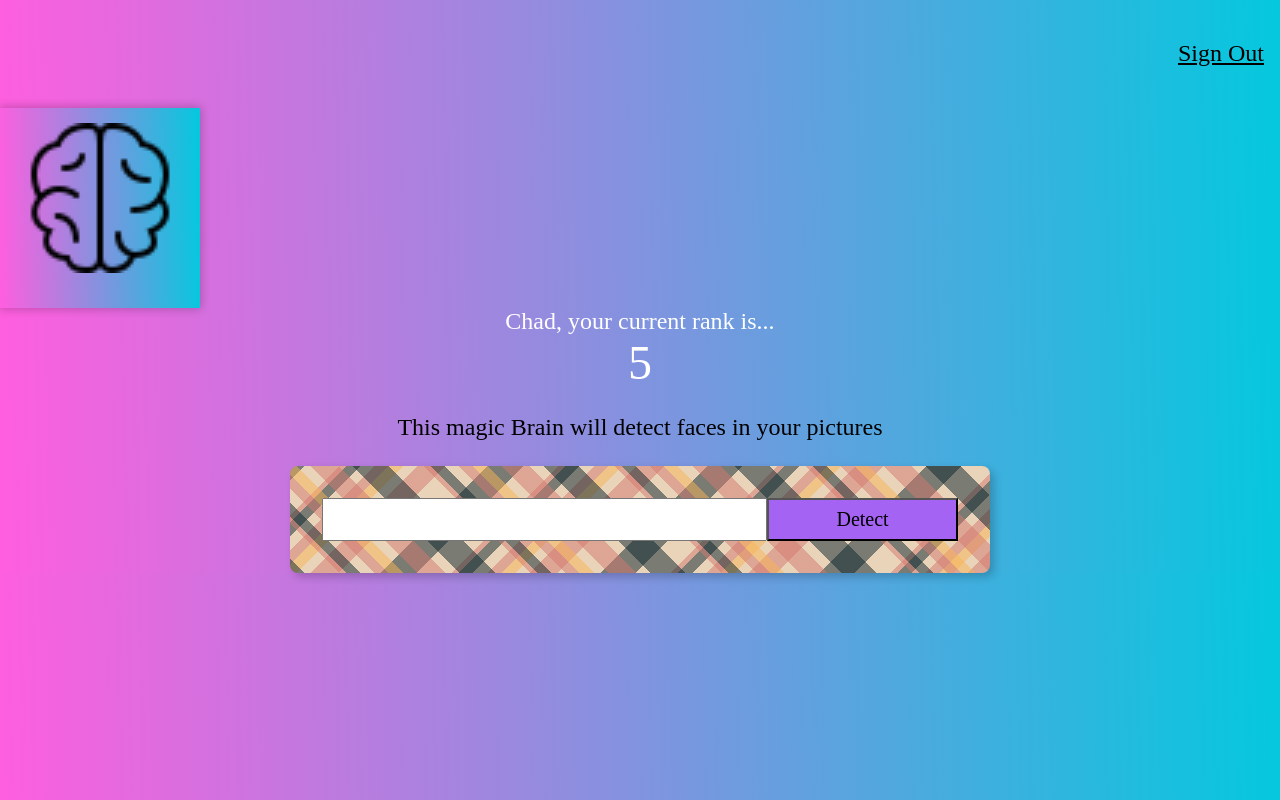
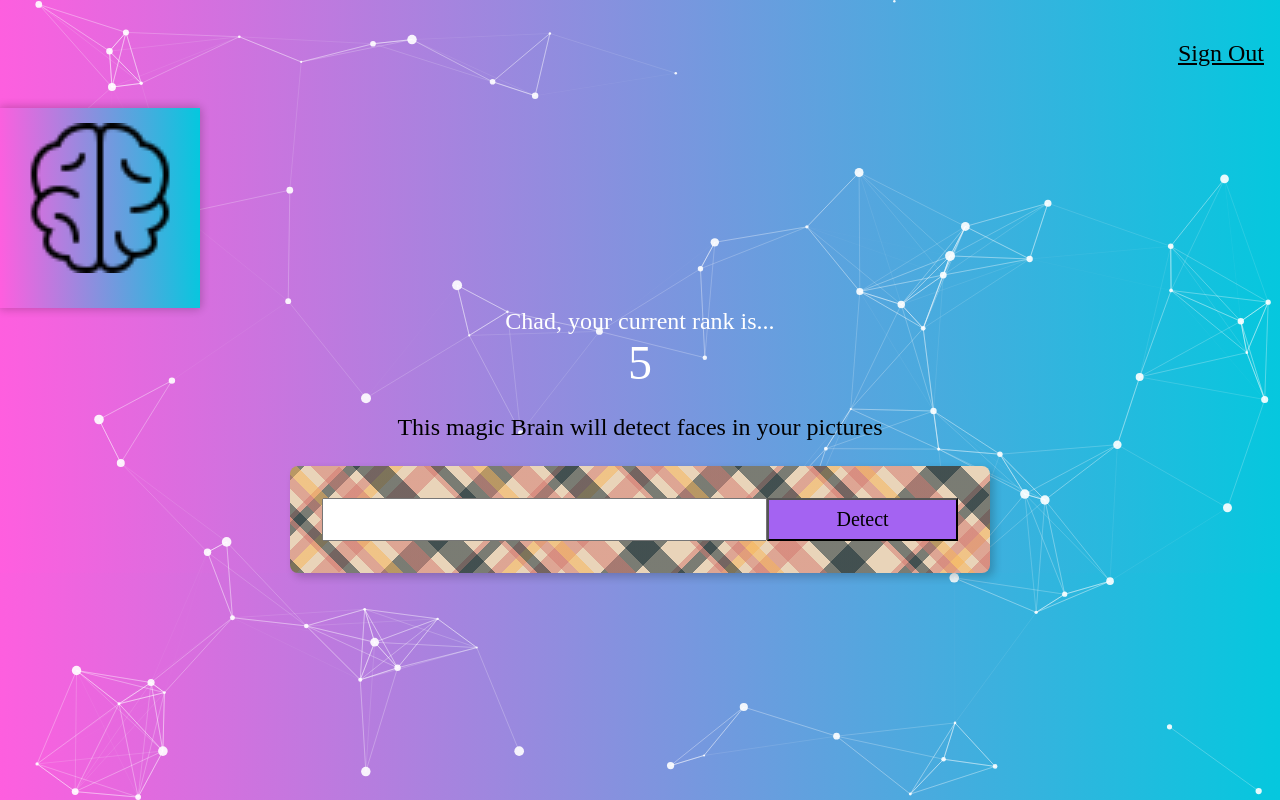
Before and after one commit to ChadEvenrud/facerec, a React (Create React App) app: page / in a window 1280 px wide. Built offline with nearby package versions, Linux system fonts and the light colour scheme.

Commit message:
Added new particle background to main app

```diff
--- a/package.json
+++ b/package.json
@@ -13,6 +13,7 @@
     "react-scripts": "5.0.1",
     "react-tsparticles": "^2.0.6",
     "tachyons": "^4.12.0",
+    "tsparticles": "^2.0.6",
     "web-vitals": "^2.1.4"
   },
   "scripts": {
--- a/src/App.css
+++ b/src/App.css
@@ -1,16 +1,5 @@
 .App {
     text-align: center;
-}
-
-.App-logo {
-    height: 40vmin;
-    pointer-events: none;
-}
-
-@media (prefers-reduced-motion: no-preference) {
-    .App-logo {
-        animation: App-logo-spin infinite 20s linear;
-    }
 }
 
 .center {
@@ -18,26 +7,7 @@
     justify-content: center;
 }
 
-.App-header {
-    background-color: #282c34;
-    min-height: 100vh;
-    display: flex;
-    flex-direction: column;
-    align-items: center;
-    justify-content: center;
-    font-size: calc(10px + 2vmin);
-    color: white;
+.particles {
+    position: fixed;
+    z-index: -1;
 }
-
-.App-link {
-    color: #61dafb;
-}
-
-@keyframes App-logo-spin {
-    from {
-        transform: rotate(0deg);
-    }
-    to {
-        transform: rotate(360deg);
-    }
-}
--- a/src/App.js
+++ b/src/App.js
@@ -3,10 +3,12 @@
 import Logo from "./components/Logo/Logo";
 import ImageLinkForm from "./components/ImageLinkForm/ImageLinkForm";
 import Rank from "./components/Rank/Rank";
+import ParticlesApp from "./components/Particles/Particles";
 
 function App() {
   return (
     <div className="App">
+      <ParticlesApp className="particles" />
       <Navigation />
       <Logo />
       <Rank />
--- /dev/null
+++ b/src/components/Particles/Particles.js
@@ -0,0 +1,95 @@
+import Particles from "react-tsparticles";
+import { loadFull } from "tsparticles";
+
+const ParticlesApp = () => {
+  const particlesInit = async (main) => {
+    console.log(main);
+
+    // you can initialize the tsParticles instance (main) here, adding custom shapes or presets
+    // this loads the tsparticles package bundle, it's the easiest method for getting everything ready
+    // starting from v2 you can add only the features you need reducing the bundle size
+    await loadFull(main);
+  };
+
+  const particlesLoaded = (container) => {
+    console.log(container);
+  };
+  return (
+    <Particles
+      className="particles"
+      id="tsparticles"
+      init={particlesInit}
+      loaded={particlesLoaded}
+      options={{
+        background: {},
+        fpsLimit: 120,
+        interactivity: {
+          events: {
+            onClick: {
+              enable: true,
+              mode: "push",
+            },
+            onHover: {
+              enable: true,
+              mode: "repulse",
+            },
+            resize: true,
+          },
+          modes: {
+            push: {
+              quantity: 4,
+            },
+            repulse: {
+              distance: 200,
+              duration: 0.4,
+            },
+          },
+        },
+        particles: {
+          color: {
+            value: "#ffffff",
+          },
+          links: {
+            color: "#ffffff",
+            distance: 150,
+            enable: true,
+            opacity: 0.5,
+            width: 1,
+          },
+          collisions: {
+            enable: true,
+          },
+          move: {
+            direction: "none",
+            enable: true,
+            outModes: {
+              default: "bounce",
+            },
+            random: false,
+            speed: 6,
+            straight: false,
+          },
+          number: {
+            density: {
+              enable: true,
+              area: 800,
+            },
+            value: 80,
+          },
+          opacity: {
+            value: 0.9,
+          },
+          shape: {
+            type: "circle",
+          },
+          size: {
+            value: { min: 1, max: 5 },
+          },
+        },
+        detectRetina: true,
+      }}
+    />
+  );
+};
+
+export default ParticlesApp;
```
Also changed, not shown: test.js (+13 -0 lines), 1 other file (tests, documents, lock files or other folders).
